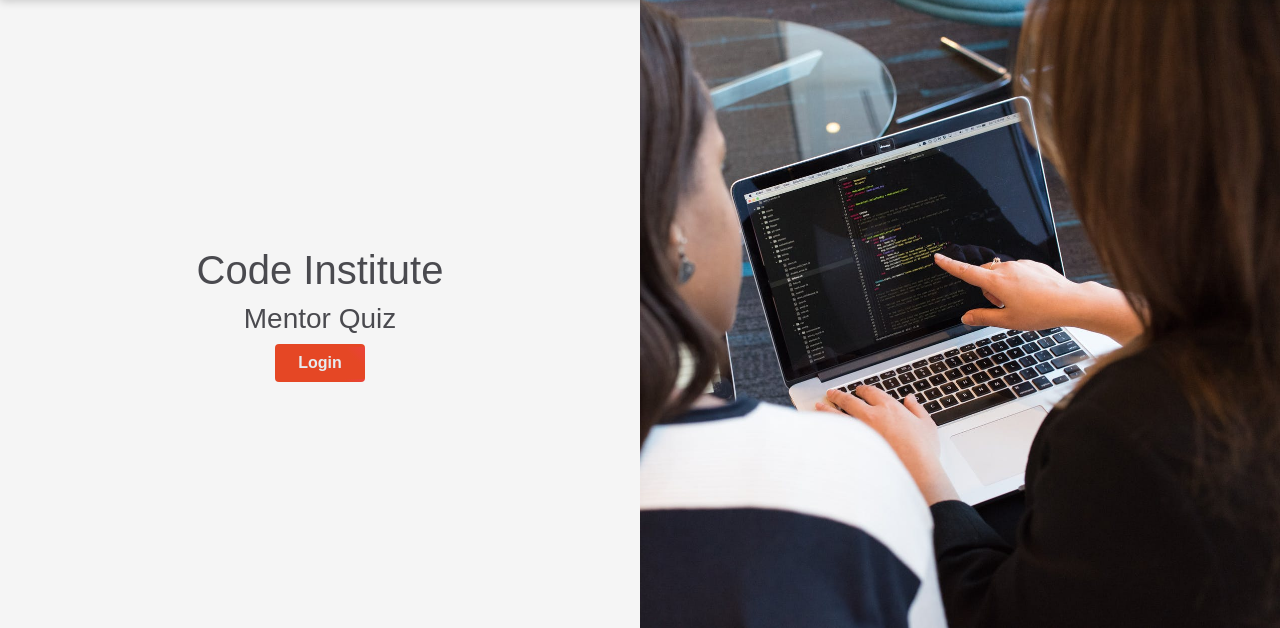
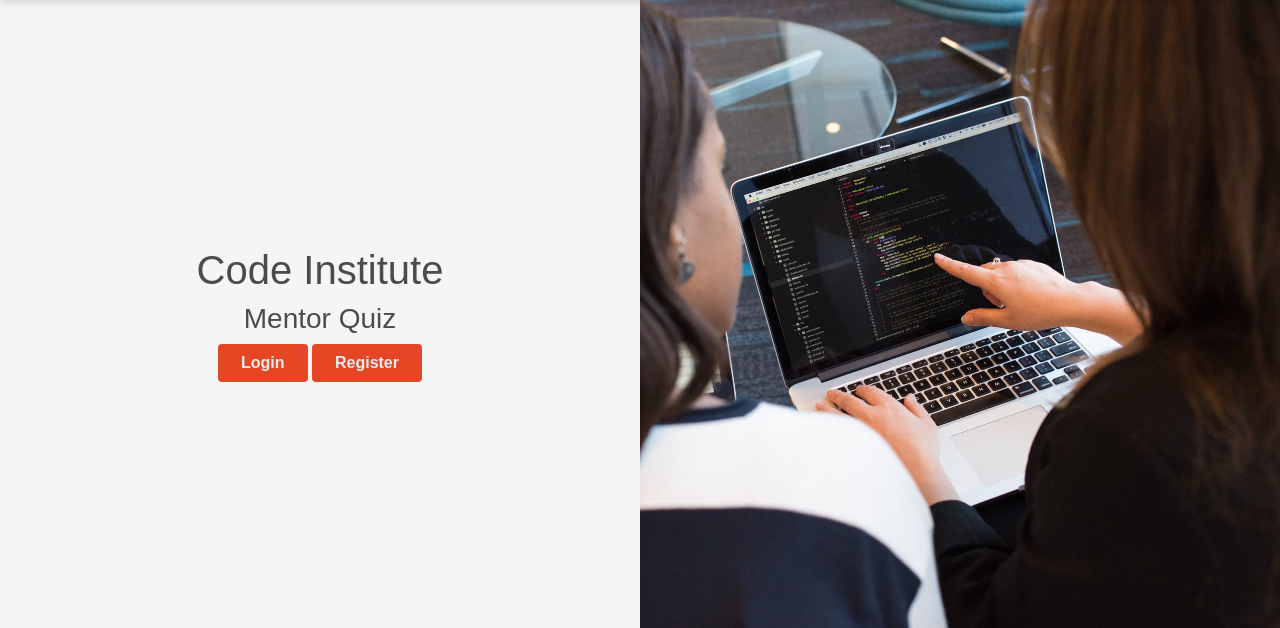
Before and after one commit to TravelTimN/ci-mentor-quiz, a Django app: template home/templates/home/index.html in a window 1280 px wide. Shown: the part 77-705 px from the top of the page. Run offline with Django 3.2, Linux system fonts and the light colour scheme; the template is opened without the code that fills it, so the values that code supplies are empty; parts of the project's set-up code (start-up, migrations or seed data) failed here and were passed over.

Commit message:
Add Register CTA button on landing page

```diff
--- a/home/templates/home/index.html
+++ b/home/templates/home/index.html
@@ -12,6 +12,7 @@
                     <h3>Mentor Quiz</h3>
                     {% if not request.user.is_authenticated %}
                         <a href="{% url 'account_login' %}" class="btn btn-ci">Login</a>
+                        <a href="{% url 'account_signup' %}" class="btn btn-ci">Register</a>
                     {% else %}
                         <a href="{% url 'profile' %}" class="btn btn-ci">Profile</a>
                     {% endif %}
```
